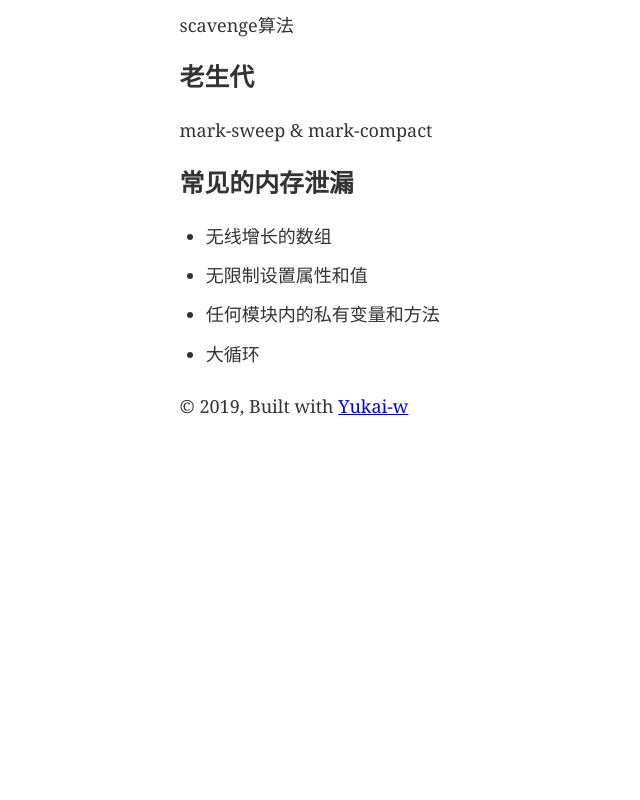
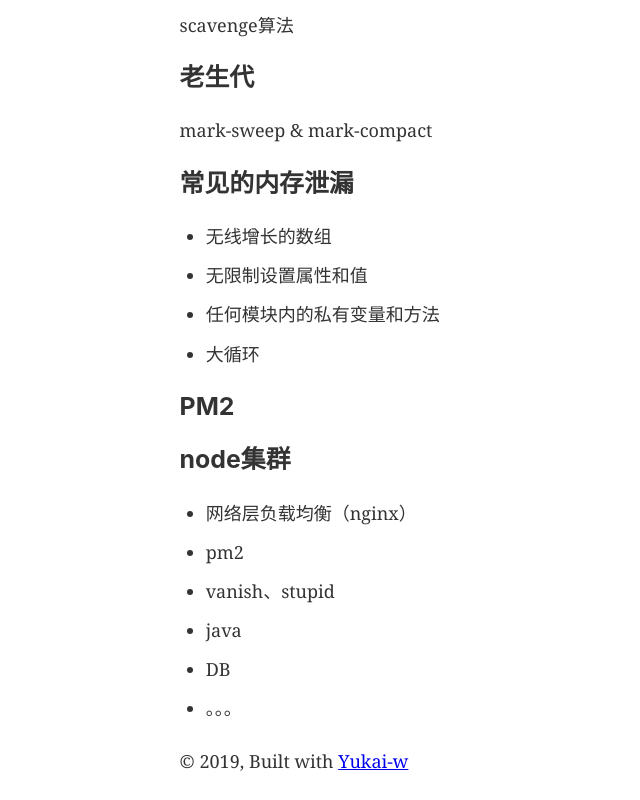
Before and after one commit to yukai-w/blog, a Gatsby site: page /learn-note/learn-nodejs in a window 1280 px wide. Shown: the part 686-1486 px from the top of the page, without its empty margins (0-640 px from the left). Before the commit the page ends 1131 px from the top, so only its background shows below. Built offline with nearby package versions, Linux system fonts and the light colour scheme; Gatsby itself is replaced by a stand-in of ours.

Commit message:
Update learn-nodejs.md

```diff
--- a/src/pages/learn-note/learn-nodejs.md
+++ b/src/pages/learn-note/learn-nodejs.md
@@ -34,3 +34,14 @@ mark-sweep & mark-compact
 - 无限制设置属性和值
 - 任何模块内的私有变量和方法
 - 大循环
+
+### PM2
+
+### node集群
+
+- 网络层负载均衡（nginx）
+- pm2
+- vanish、stupid
+- java
+- DB
+- 。。。
```
